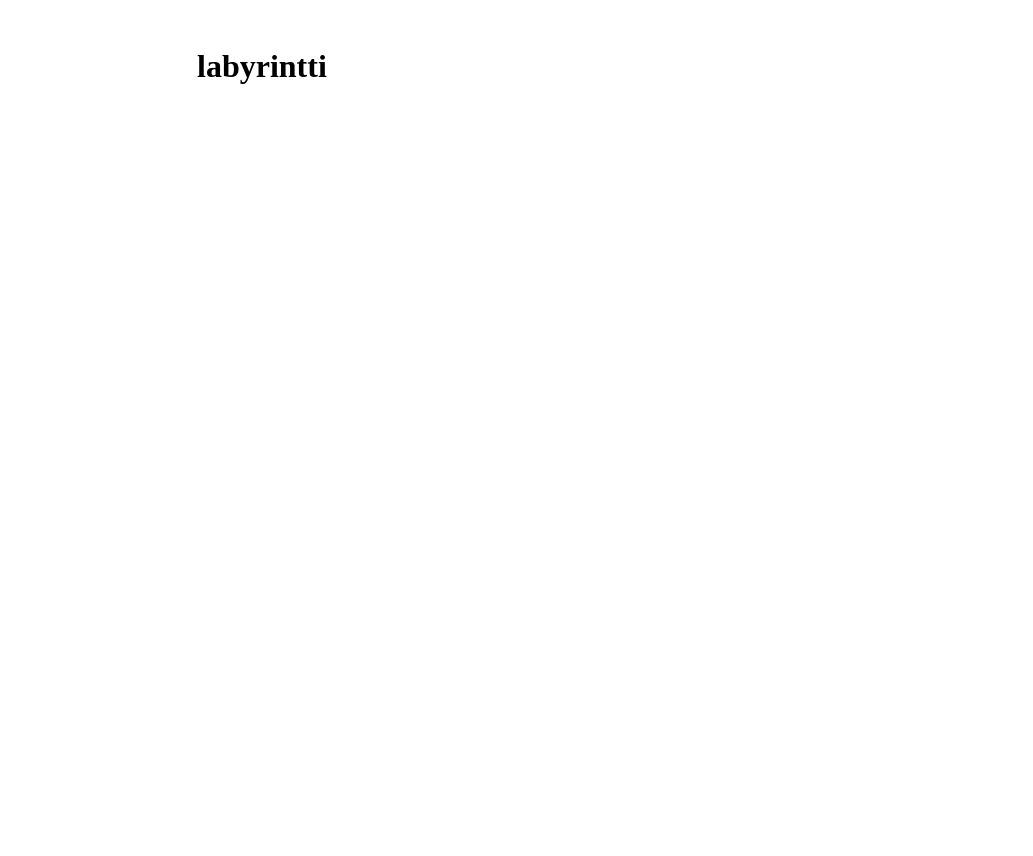
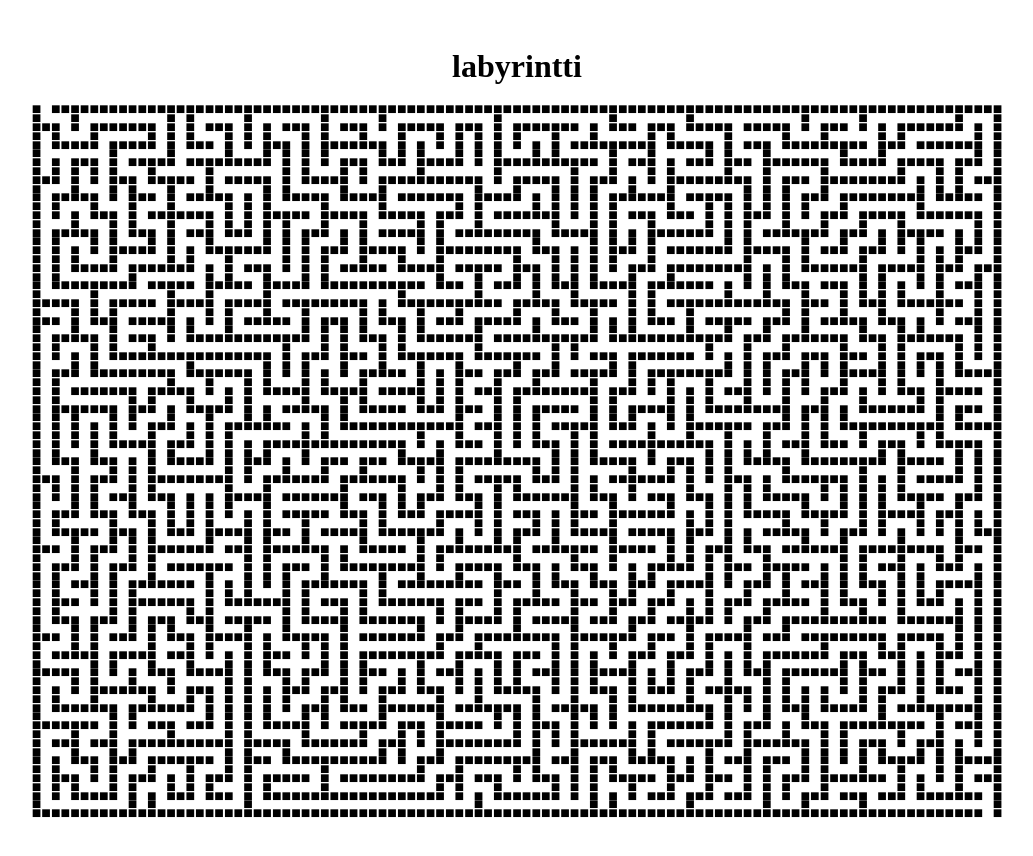
Before and after one commit to visahaarala/labyrintti, a React (Create React App) app in the folder react/: page / in a window 1280 px wide. Shown: the top 856 px of the page, without its empty margins (123-1156 px from the left). Before the commit the page ends 800 px from the top, so only its background shows below. Built offline with nearby package versions, Linux system fonts and the light colour scheme.

Commit message:
doodling with algorithm for the maze

```diff
--- a/react/src/App.js
+++ b/react/src/App.js
@@ -1,10 +1,71 @@
+import Maze from './tools/Maze';
+
 function App() {
+  // create Maze
+  const maze = Maze([40, 50]);
 
+  // Create two dimensional array filled with walls
+  //
+  // x range: 0 ... (maze.x_max * 2 - 1)
+  // y range: 0 ... (maze.y_max * 2 - 1)
+  //
+  // true === wall
+  // false === no wall
 
+  const wallsArray = [];
+
+  for (let i = 0; i < maze.x_max * 2 + 1; i++) {
+    const row = [];
+    for (let j = 0; j < maze.y_max * 2 + 1; j++) {
+      row.push(true);
+    }
+    wallsArray.push(row);
+  }
+
+  // make routes (false, no wall) to the array
+  // starts with an X at "[0,0]"" which is actually [1,1] in the walls array because [0,0] is the corner wall
+  wallsArray[1][1] = false;
+
+  maze.routesArray.forEach((route) => {
+    // console.log(route);
+    const x1 = route[0][0] * 2 + 1;
+    const x2 = route[1][0] * 2 + 1;
+    const y1 = route[0][1] * 2 + 1;
+    const y2 = route[1][1] * 2 + 1;
+
+    // visualArray[x1][y1] = 'X';
+    wallsArray[(x1 + x2) / 2][(y1 + y2) / 2] = false;
+    wallsArray[x2][y2] = false;
+  });
+
+  // create exit & entry points
+
+  // randomly: one on the top and one on the bottom
+  // wallsArray[0][Math.floor(Math.random() * (maze.y_max)) * 2 + 1] = false;
+  // wallsArray[maze.x_max * 2][Math.floor(Math.random() * (maze.y_max)) * 2 + 1] = false;
+
+  // or at opposite corners, top & bottom
+  wallsArray[0][1] = false;
+  wallsArray[maze.x_max * 2][maze.y_max * 2 - 1] = false;
 
   return (
     <main>
       <h1>labyrintti</h1>
+      <div className='maze'>
+        {wallsArray.map((row) => {
+          return (
+            <div>
+              {row.map((point) => {
+                if (point) {
+                  return <b>&#9632;</b>;
+                } else {
+                  return <b>&nbsp;</b>;
+                }
+              })}
+            </div>
+          );
+        })}
+      </div>
     </main>
   );
 }
--- a/react/src/index.css
+++ b/react/src/index.css
@@ -1,5 +1,12 @@
 main {
   margin: 3rem auto;
-  width: 90%;
-  max-width: 40rem;
+  /* width: 90%; */
+  /* max-width: 40rem; */
+  text-align: center;
 }
+
+.maze {
+  font-family: 'Courier New', Courier, monospace;
+  line-height: 55%;
+  font-size: 1rem;
+}
--- a/react/src/index.js
+++ b/react/src/index.js
@@ -1,5 +1,14 @@
-import ReactDOM from 'react-dom';
+// import { StrictMode } from "react";
+import { createRoot } from "react-dom/client";
+
 import './index.css';
-import App from './App';
+import App from "./App";
 
-ReactDOM.render(<App />, document.getElementById('root'));
+const rootElement = document.getElementById("root");
+const root = createRoot(rootElement);
+
+root.render(
+  // <StrictMode>
+    <App />
+  // </StrictMode>
+);
--- /dev/null
+++ b/react/src/tools/Maze.js
@@ -0,0 +1,48 @@
+const Maze = (props) => {
+  const x_max = props[0];
+  const y_max = props[1];
+
+  const routesArray = [];
+  const usedCoordinates = [];
+  let latestCoordinatesIndex = -1;
+
+  // START AT 0,0
+  usedCoordinates.push([0, 0]);
+
+  const neighborDifferences = [
+    [1, 0],
+    [-1, 0],
+    [0, 1],
+    [0, -1],
+  ];
+
+  while (usedCoordinates.length < x_max * y_max) {
+    // latest coordinates
+    const lc = usedCoordinates.at(latestCoordinatesIndex);
+    const neighbors = [];
+    neighborDifferences.forEach((diff) => {
+      // new coordinates
+      const nc = [lc[0] + diff[0], lc[1] + diff[1]];
+      if (nc[0] >= 0 && nc[0] < x_max && nc[1] >= 0 && nc[1] < y_max) {
+        if (!usedCoordinates.find((uc) => uc[0] === nc[0] && uc[1] === nc[1])) {
+          neighbors.push(nc);
+        }
+      }
+    });
+    if (neighbors.length === 0) {
+      latestCoordinatesIndex--; // go backwards in the usedCoordinates list to find another route
+    } else {
+      const newNeighborIndex = Math.floor(Math.random() * neighbors.length);
+      const newCoordinates = neighbors[newNeighborIndex];
+      routesArray.push([lc, newCoordinates]);
+      usedCoordinates.push(newCoordinates);
+      latestCoordinatesIndex = -1;
+    }
+  }
+  // console.log('usedCoordinates', usedCoordinates);
+  console.log('routesArray', routesArray);
+
+  return { routesArray, x_max, y_max };
+};
+
+export default Maze;
```
